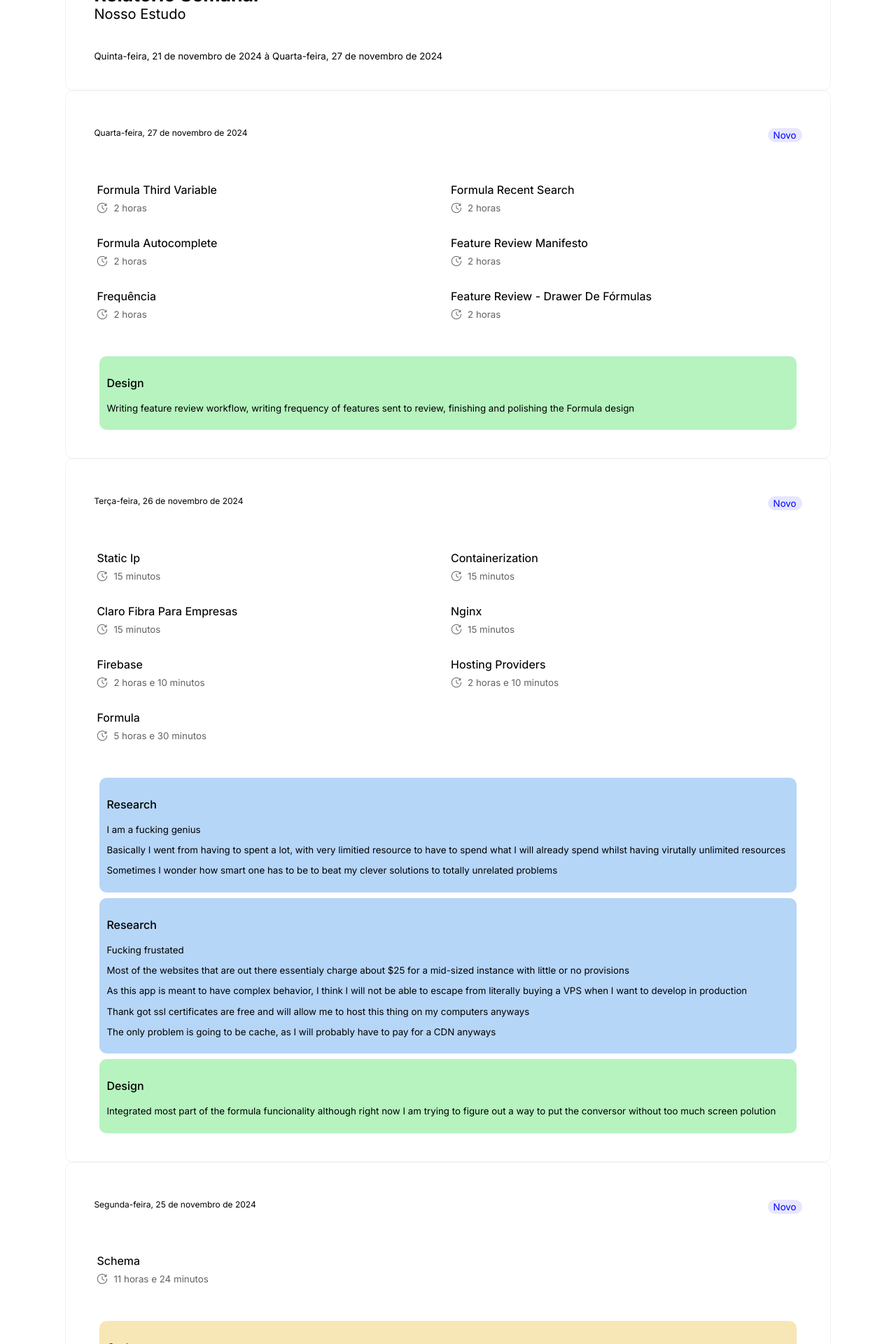
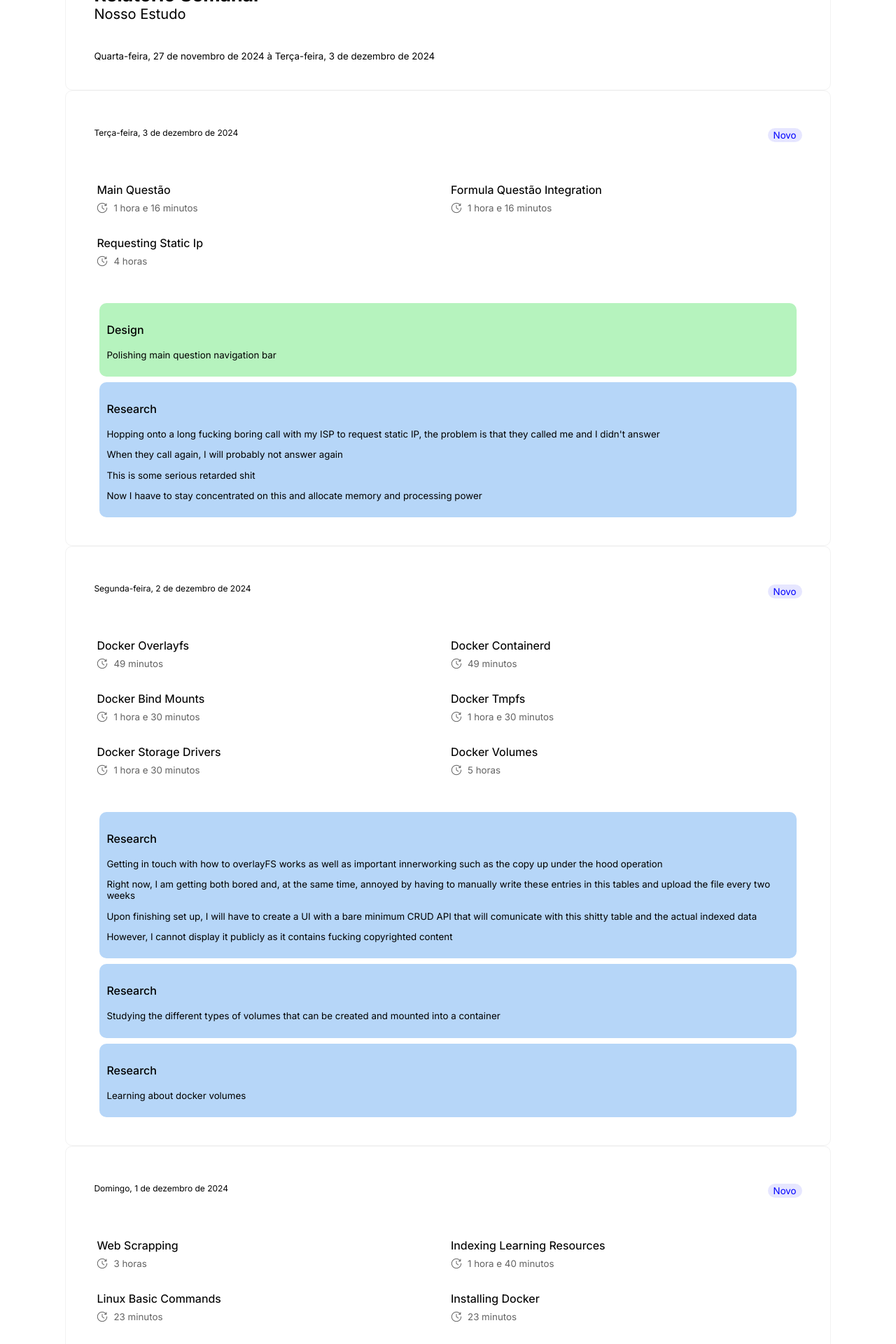
Before and after one commit to EnzoHB/nosso-estudo-reports, a SvelteKit app: page / in a window 1280 px wide. Shown: the part 180-2100 px from the top of the page at 70% size. Built offline with nearby package versions, Linux system fonts and the light colour scheme.

Commit message:
Update +page.server.js

```diff
--- a/src/routes/+page.server.js
+++ b/src/routes/+page.server.js
@@ -32,7 +32,22 @@ export async function load({ params }) {
 11/26/2024,Formula,Design,6h30,12h,Integrated most part of the formula funcionality although right now I am trying to figure out a way to put the conversor without too much screen polution,0,0
 11/26/2024,"Firebase, Hosting Providers",Research,14h00,18h20,"Fucking frustated. Most of the websites that are out there essentialy charge about $25 for a mid-sized instance with little or no provisions. As this app is meant to have complex behavior, I think I will not be able to escape from literally buying a VPS when I want to develop in production. Thank got ssl certificates are free and will allow me to host this thing on my computers anyways. The only problem is going to be cache, as I will probably have to pay for a CDN anyways.",0,0
 11/26/2024,"Static IP, Containerization, Claro FIBRA para empresas, Nginx",Research,18h20,19h20,"I am a fucking genius. Basically I went from having to spent a lot, with very limitied resource to have to spend what I will already spend whilst having virutally unlimited resources. Sometimes I wonder how smart one has to be to beat my clever solutions to totally unrelated problems.",0,0
-11/27/2024,"Formula Third Variable, Formula Recent Search, Formula Autocomplete, Feature Review Manifesto, Frequência, Feature Review - Drawer de Fórmulas",Design,7h,19h,"Writing feature review workflow, writing frequency of features sent to review, finishing and polishing the Formula design. ",0,0`
+11/27/2024,"Formula Third Variable, Formula Recent Search, Formula Autocomplete, Feature Review Manifesto, Frequência, Feature Review - Drawer de Fórmulas",Design,7h,19h,"Writing feature review workflow, writing frequency of features sent to review, finishing and polishing the Formula design. ",0,0
+11/28/2024,Nosso Estudo Reports,Code,9h30,21h,"Building a simple website tthat displays this exact table, but in a more user friendly way. ",0,0
+11/29/2024,Nosso Estudo Reports Github Pages Deployment,Code,6h30,9h30,"Figuring out the things I have to do in order to make the website, which is dinamic, become static. I ended up using a pretty lazy approach, as I am not willing, nor it is the right time to deal with the inner workings of vite an svelte. At any rate, the website is deployed live on my github.",0,0
+11/29/2024,Indexing Learning Resources,Research,9h30,14h00,"As I did with my last project, in order to keep things scoped and time constraints manageable, I have to index every single one of the learning resources of the techonologies I will essentialy have to learn from scratch. This process takes about a day, but I managed to do a lot of it already. I have created a fig jam file that described the stack and the general order I will have to learn them, altogether with a spreadsheet that by now has 1600 lines of website headers, subheaders and links to pages.",0,0
+11/29/2024,Indexing Learning Resources,Research,16h30,19h40,"Holy shit, I have so much to learn that I doubt I will be able to pull this off in less than three months. Honestly, after indexing everything, things look much bigger than I first thought, so I might have to reschedule updates on design in order to account for that. Actually, I think this is pretty much what I am gonna do. I will take the approach I took in the past that is one topic per day alternating in order, non stop. The only problem is exercises. I will adress those later when I finish indexing WSL, Docker Engine, Docker Build and Docker Compose.",0,0
+11/29/2024,"Indexing Learning Resources, Design Inspirations",Research,20h40,23h30,"One of the bottlenecks for what I am developing in my outrageous inability to design things that look great. Don't get me wrong, I know this is a matter of not having enough training data in my mind as I have never got much deeper into the design world, but I will have to find a way to do so and just today I browsed a few websites that looked really cool. Additionally, they have a lot of small coding and designing challeges that I found amazing and they actually were a lot harder than what I first thought. However, my main struggle is with creativity and drawing. I don't fucking know how to draw and I can't seem to find a good resource in order to learn doing so. I have an ideia of how am I going to get better, but for this I will have to spendd a little more money than what I am comfortable with. Not now thought: I have an indexed spreadsheet of all the documentations of the tech stack I will need and they are HUGE.",0,0
+11/30/2024,WSL,Research,7h20,11h40,"Reading and figuring out how to set up the WSL on my windows machine, as I plan to use it for double purposes: As a server and a workbench. To be honest, I am loving this approach, because it gives me an excuse to learn things I have always wanted to learn anyways. Reading WSL Manual 0-101/315",0,0
+11/30/2024,"WSL, Linux chmod Command",Research,13h14,18h20,"Learning about the configuration files on each of the host machines, that is, windows and wsl through the .wslconfig and wsl.conf respectively",0,0
+12/1/2024,"Linux Basic Commands, Installing Docker, Docker Breaking Down Instalation Script Line-by-Line, Linux Creating Users, Linux Modifying Users, Linux Deleting Users, Docker Running Containers as Non Root, Linux grep Command, Linux cat command, Linux tee command, Linux install command, Linux awk package, Docker Storage ",Research,12h30,17h30,"Alright, messed around with a few of linux's commands and actually was able to do some basic stuff such as creating and removing users, running docker as non root users to avoid security reasons (not sure about that still, I will finish reading the documentation in order to give my verdict) and, now, I will pause for a bit, buy things that are running low here and after that, start indexing the elastic search for the search engine (Although by the looks of it, I will have to do this more frequently than not, because with the ever increasing stack I am building and pllaning to use, this will grow and grow non-stop). Somehow, I was so settled for the amount of time I will have to invest that having to increase even more just caused a little panic in my mind. Nothing unmanageable though. ",0,0
+12/1/2024,Indexing Learning Resources,Research,18h20,20h00,"Fucking hell, the index I did yesterday is alread outdated because a fucking library updated just dropped yesterday. What a shit show. AW FUCK I AM SO FUCKING ANGRY. LITERALLY HALF OF THE FUCKING INDEX IS JUST FILLED WITH FUCKING ELASTIC SEARCH. THERE ARE JUST SO MANY ARTICLES.",0,0
+12/1/2024,Web Scrapping,Coding,20h00,23h00,"I wasn't gonna do it, but I need to know how much time to allocate given it's a limited resource. And now I have over 3000 links indexed with all their text saved. I was going to save their html though, but I figured that wouldn't be necessary. I set up 4 parameters and used what I have already done, that is, WSL, to determine a few of them. They are: AVG_READING_SPEED, TRASH_COEFFICIENT, EXERCISE_DRAG, HOURS_SPENT_A_DAY. I managed to put a below avarage reading speed, because it is necessary to comprehend a great deal of it; threw in a 30% trash coefficient, that is, 30% of the text is probably irrelevant; 11x exercise drag, which means that 11/12 of my time is going to be towards experimenting instead of actually reading; and hours dedicated a day. I ended up with a little more than I was initially expecting, nothing unmanageable though.",0,0
+12/2/2024,Docker Volumes ,Research,7h,12h00,Learning about docker volumes,0,0
+12/2/2024,"Docker Bind Mounts, Docker Tmpfs, Docker Storage Drivers",Research,13h30,18h,Studying the different types of volumes that can be created and mounted into a container. ,0,0
+12/2/2024,"Docker OverlayFS, Docker Containerd",Research,20h18,21h55,"Getting in touch with how to overlayFS works as well as important innerworking such as the copy up under the hood operation. Right now, I am getting both bored and, at the same time, annoyed by having to manually write these entries in this tables and upload the file every two weeks. Upon finishing set up, I will have to create a UI with a bare minimum CRUD API that will comunicate with this shitty table and the actual indexed data. However, I cannot display it publicly as it contains fucking copyrighted content.",0,0
+12/03/2024,Requesting Static IP,Research,12h00,16h,"Hopping onto a long fucking boring call with my ISP to request static IP, the problem is that they called me and I didn't answer. When they call again, I will probably not answer again. This is some serious retarded shit. Now I haave to stay concentrated on this and allocate memory and processing power. ",0,0
+12/03/2024,"Main Questão, Formula Questão Integration",Design,16h,18h31,Polishing main question navigation bar.,0,0`
 
     // const asset = await fetch('./report.txt');
     // const text = await asset.text();
```
